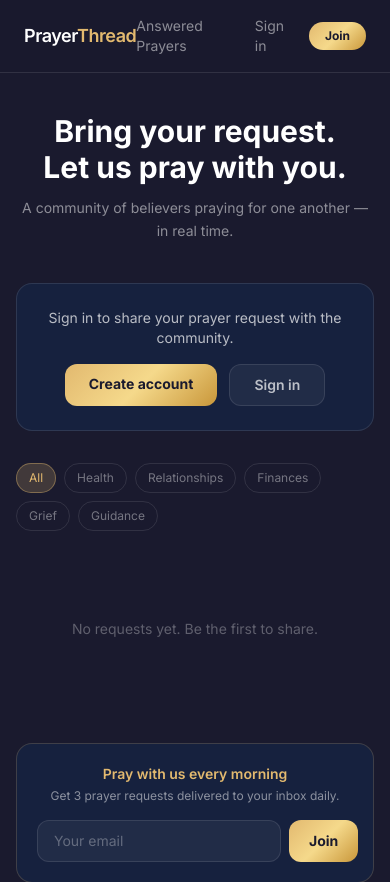
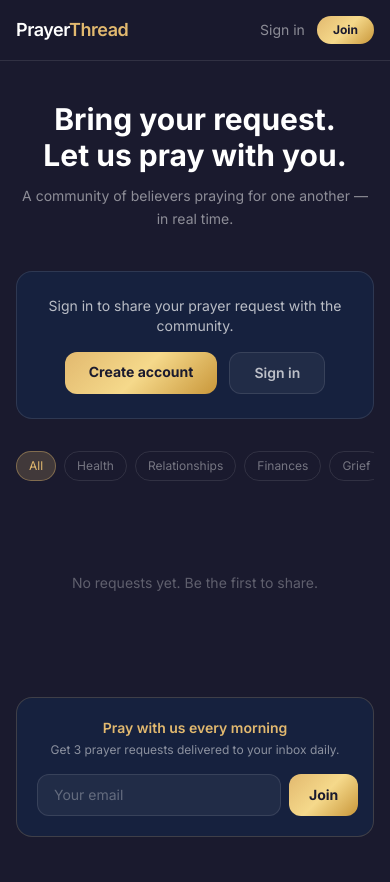
Before and after one commit to Jdlusan/prayerthread, a Flask app: page /?category=all in a window 390 px wide. Shown: the top 882 px of the page. Run offline with Flask 3, Linux system fonts and the light colour scheme; data that the repository does not hold is empty; some libraries are stand-ins or nearby versions.

Commit message:
Mobile UI improvements — nav, category scroll, card layout

```diff
--- a/templates/answered.html
+++ b/templates/answered.html
@@ -39,7 +39,7 @@
 </head>
 <body class="bg-charcoal text-white min-h-screen">
 
-  <nav class="border-b border-white/10 px-6 py-4 flex items-center justify-between sticky top-0 bg-charcoal/95 backdrop-blur-md z-50">
+  <nav class="border-b border-white/10 px-4 py-4 flex items-center justify-between sticky top-0 bg-charcoal/95 backdrop-blur-md z-50">
     <a href="/" class="flex items-center gap-2">
       <span class="font-semibold text-lg tracking-tight">Prayer<span class="text-gold">Thread</span></span>
     </a>
--- a/templates/index.html
+++ b/templates/index.html
@@ -43,14 +43,14 @@
 </head>
 <body class="bg-charcoal text-white min-h-screen">
 
-  <nav class="border-b border-white/10 px-6 py-4 flex items-center justify-between sticky top-0 bg-charcoal/95 backdrop-blur-md z-50">
+  <nav class="border-b border-white/10 px-4 py-4 flex items-center justify-between sticky top-0 bg-charcoal/95 backdrop-blur-md z-50">
     <a href="/" class="flex items-center gap-2">
       <span class="font-semibold text-lg tracking-tight">Prayer<span class="text-gold">Thread</span></span>
     </a>
-    <div class="flex items-center gap-4">
-      <a href="/answered" class="text-white/50 hover:text-gold text-sm transition-colors">Answered Prayers</a>
+    <div class="flex items-center gap-3">
+      <a href="/answered" class="hidden sm:block text-white/50 hover:text-gold text-sm transition-colors">Answered Prayers</a>
       {% if current_user.is_authenticated %}
-        <span class="text-white/30 text-sm">{{ current_user.name }}</span>
+        <span class="hidden sm:block text-white/30 text-sm truncate max-w-[120px]">{{ current_user.name }}</span>
         <a href="/logout" class="text-white/40 hover:text-white/70 text-sm transition-colors">Sign out</a>
       {% else %}
         <a href="/login" class="text-white/50 hover:text-gold text-sm transition-colors">Sign in</a>
@@ -73,7 +73,7 @@
         <textarea name="content" rows="3" required placeholder="What would you like prayer for?"
           class="w-full bg-white/5 border border-white/10 rounded-xl px-4 py-3 text-sm text-white placeholder-white/30 focus:outline-none focus:border-gold/50 resize-none"></textarea>
 
-        <div class="flex items-center justify-between">
+        <div class="flex flex-wrap items-center justify-between gap-3">
           <select name="category"
             class="bg-white/5 border border-white/10 rounded-xl px-4 py-2.5 text-sm text-white/70 focus:outline-none focus:border-gold/50">
             <option value="general">General</option>
@@ -104,10 +104,10 @@
     </div>
     {% endif %}
 
-    <div class="flex gap-2 flex-wrap mb-6">
+    <div class="flex gap-2 overflow-x-auto pb-1 mb-6 scrollbar-none" style="scrollbar-width:none;-ms-overflow-style:none">
       {% for cat in [('all','All'), ('health','Health'), ('relationships','Relationships'), ('finances','Finances'), ('grief','Grief'), ('guidance','Guidance')] %}
       <a href="/?category={{ cat[0] }}"
-        class="text-xs px-3 py-1.5 rounded-full border transition-colors {{ 'bg-gold/20 border-gold/40 text-gold' if category == cat[0] else 'border-white/10 text-white/40 hover:text-white/70' }}">
+        class="flex-shrink-0 text-xs px-3 py-1.5 rounded-full border transition-colors {{ 'bg-gold/20 border-gold/40 text-gold' if category == cat[0] else 'border-white/10 text-white/40 hover:text-white/70' }}">
         {{ cat[1] }}
       </a>
       {% endfor %}
@@ -156,7 +156,7 @@
         </form>
         {% endif %}
 
-        <div class="flex items-center gap-3">
+        <div class="flex flex-wrap items-center gap-2">
           <button onclick="pray({{ r.id }}, this)"
             class="flex items-center gap-2 bg-gold/10 border border-gold/20 hover:bg-gold/20 text-gold text-xs font-semibold px-4 py-2 rounded-xl transition-colors">
             🙏 I'm praying · <span id="count-{{ r.id }}">{{ r.prayer_count }}</span>
--- a/templates/login.html
+++ b/templates/login.html
@@ -42,7 +42,7 @@
 </head>
 <body class="bg-charcoal text-white min-h-screen">
 
-  <nav class="border-b border-white/10 px-6 py-4 flex items-center justify-between sticky top-0 bg-charcoal/95 backdrop-blur-md z-50">
+  <nav class="border-b border-white/10 px-4 py-4 flex items-center justify-between sticky top-0 bg-charcoal/95 backdrop-blur-md z-50">
     <a href="/" class="flex items-center gap-2">
       <span class="font-semibold text-lg tracking-tight">Prayer<span class="text-gold">Thread</span></span>
     </a>
--- a/templates/register.html
+++ b/templates/register.html
@@ -42,7 +42,7 @@
 </head>
 <body class="bg-charcoal text-white min-h-screen">
 
-  <nav class="border-b border-white/10 px-6 py-4 flex items-center justify-between sticky top-0 bg-charcoal/95 backdrop-blur-md z-50">
+  <nav class="border-b border-white/10 px-4 py-4 flex items-center justify-between sticky top-0 bg-charcoal/95 backdrop-blur-md z-50">
     <a href="/" class="flex items-center gap-2">
       <span class="font-semibold text-lg tracking-tight">Prayer<span class="text-gold">Thread</span></span>
     </a>
```
